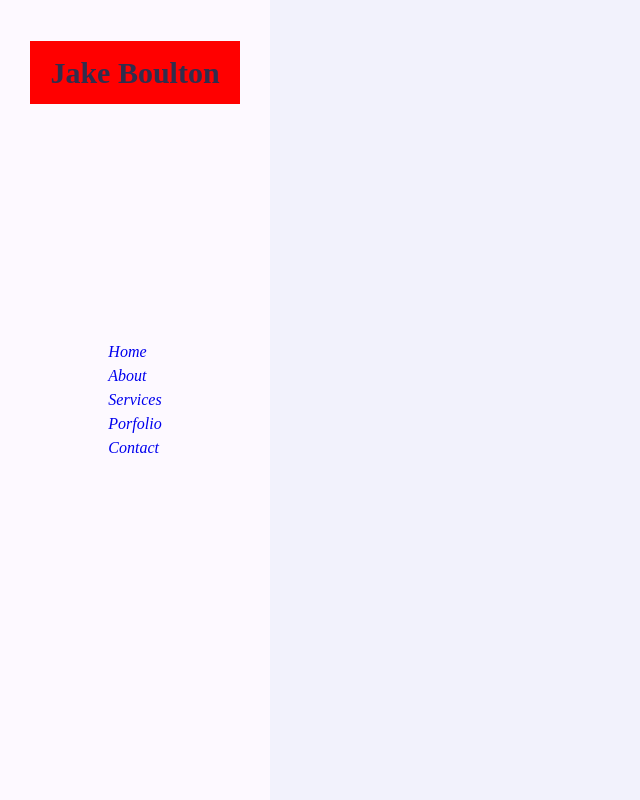
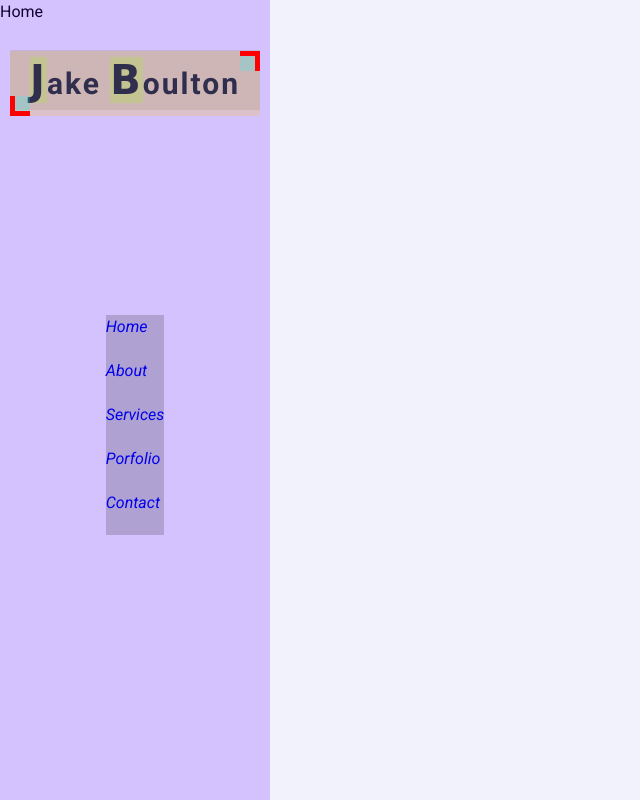
Before and after one commit to Deezinor/Deezinor.github.io, a plain HTML site: page index.html in a window 1280 px wide. Shown: the whole page, without its empty margins (0-640 px from the left). Drawn offline with Linux system fonts and the light colour scheme; files whose address does not match are found by name; a web font is replaced by a local one.

Commit message:
video folow

```diff
--- /dev/null
+++ b/color-css.css
@@ -0,0 +1,3 @@
+::root{
+  --skin-color: #ec1839;
+}
--- a/index.html
+++ b/index.html
@@ -7,9 +7,10 @@
     <link rel="preconnect" href="https://fonts.googleapis.com">
     <link rel="preconnect" href="https://fonts.gstatic.com" crossorigin>
     <link
-        href="https://fonts.googleapis.com/css2?family=Roboto:ital,wght@0,100;0,300;0,400;0,500;0,700;0,900;1,100;1,300;1,400;1,500;1,700;1,900&display=swap"
+        href="https://fonts.googleapis.com/css2?family=Clicker+Script&family=Roboto:ital,wght@0,100;0,300;0,400;0,500;0,700;0,900;1,100;1,300;1,400;1,500;1,700;1,900&display=swap"
         rel="stylesheet">
     <link rel="stylesheet" href="styles.css" />
+    <link rel="color-sheet" href="color-css.css" />
 </head>
 
 <body>
@@ -18,7 +19,7 @@
     <!-- ===== Aside Start ===== -->
     <div class="aside">
         <div class="logo">
-            <a href="#"><span>Jake</span> Boulton</a>
+            <a href="#"><span>J</span>ake <span>B</span>oulton</a>
         </div>
         <ul class="nav">
             <li><a href="#" class="active"><i class="fa fa hom">Home</i></a></li>
--- a/styles.css
+++ b/styles.css
@@ -1,5 +1,5 @@
 /* Fonts */
-@import url('https://fonts.googleapis.com/css2?family=Roboto:ital,wght@0,100;0,300;0,400;0,500;0,700;0,900;1,100;1,300;1,400;1,500;1,700;1,900&display=swap');
+@import url('https://fonts.googleapis.com/css2?family=Clicker+Script&family=Roboto:ital,wght@0,100;0,300;0,400;0,500;0,700;0,900;1,100;1,300;1,400;1,500;1,700;1,900&display=swap')
 
 h1 {
   font-family: "Roboto", sans-serif;
@@ -34,12 +34,13 @@ p {
 }
 
 body {
+  font-family: "Roboto", sans-serif;
+  font-weight: 400;
+  font-style: normal;
+  font-size: 16px;
   margin: 0;
   padding: 0;
   line-height: 1.5;
-  font-size: 16px;
-  font-family: 'Roboto' sans-serif;
-
 }
 
 * {
@@ -69,6 +70,7 @@ ul {
   right: 0;
   opacity: 1;
   z-index: 0;
+  /* background-color: rgba(255, 0, 81, 0.2); */
 }
 
 /* aside */
@@ -84,6 +86,7 @@ ul {
   justify-content: center;
   align-items: center;
   z-index: 10;
+  background-color: rgba(85, 0, 255, 0.2);
 }
 
 .aside .logo {
@@ -91,12 +94,66 @@ ul {
   top: 50px;
   font-size: 30px;
   text-transform: capitalize;
+  background-color: rgba(119, 119, 119, 0.2);
 }
 
 .aside .logo a {
   color: var(--text-black-900);
   font-weight: 700;
-  background-color: RED;
   padding: 15px 20px;
   font-size: 30px;
+  letter-spacing: 2px;
+  position: relative;
+  background-color: rgba(255, 191, 0, 0.2);
 }
+
+.aside .logo a span
+{
+  font-family: "clicker Script", cursive;
+  font-size: 40px;
+  background-color: rgba(149, 255, 0, 0.2);
+}
+
+.aside .logo a::before
+{
+  content: '';
+  position: absolute;
+  width: 20px;
+  height: 20px;
+  border-bottom: 5px solid red;
+  border-left: 5px solid red;
+  bottom: 0px;
+  left: 0;
+  background-color: rgba(0, 255, 255, 0.2);
+}
+
+.aside .logo a::after
+{
+  content: '';
+  position: absolute;
+  width: 20px;
+  height: 20px;
+  border-top: 5px solid red;
+  border-right: 5px solid red;
+  top: 0;
+  right: 0;
+  background-color: rgba(0, 255, 255, 0.2);
+}
+
+.aside .nav
+{
+  margin-top: 50px;
+  /* background-color: #ee82ee20; */
+}
+
+.aside .nav li
+{
+  margin-bottom: 20px;
+  /* background-color: red; */
+}
+
+.nav
+{
+  margin-left: 0px;
+  background-color: rgba(30, 30, 30, 0.2);
+}
```
